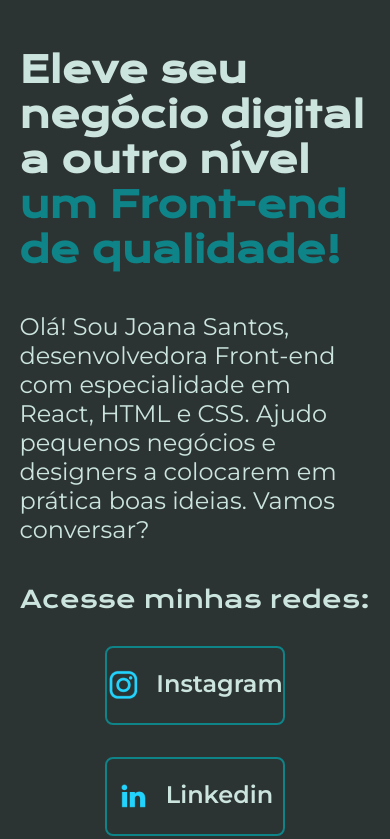
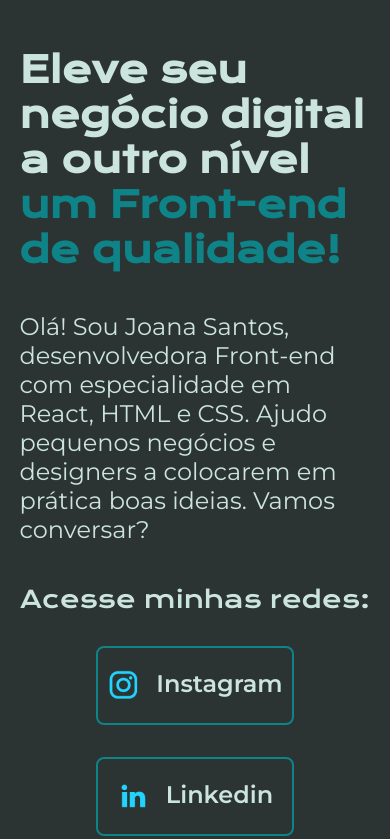
Before and after one commit to VictorBrum07/logica-de-programacao-alura, a plain HTML site: page index.html in a window 390 px wide. Shown: the part 362-1201 px from the top of the page. Drawn offline with nearby package versions, Linux system fonts and the light colour scheme.

Commit message:
Update style.css
Correção tamanho do botão no mobile.

```diff
--- a/styles/style.css
+++ b/styles/style.css
@@ -131,4 +131,7 @@ body{
     .apresentacao__conteudo__titulo{
         padding: 50px 0 0 0;
     }
+    .apresentacao__links__navegacao{
+        width: 55%;
+    }
 }
```
